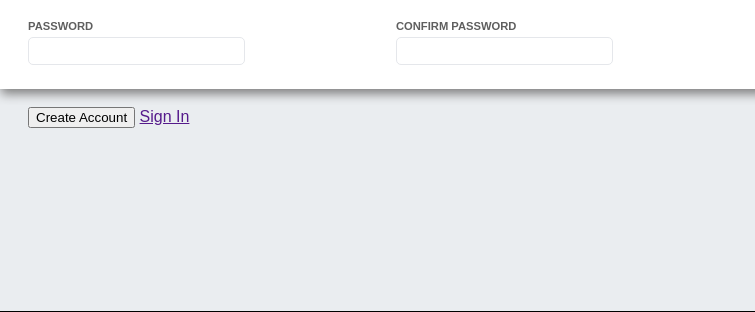
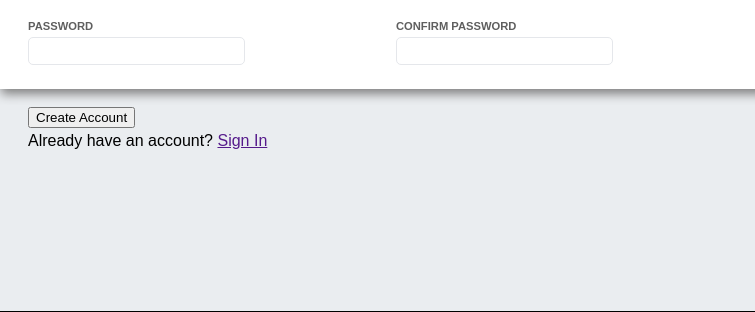
Before and after one commit to fredieposh/sign-up-form, a plain HTML site: page index.html in a window 1280 px wide. Shown: the part 498-810 px from the top of the page, 525-1280 px from the left. Drawn offline with Linux system fonts and the light colour scheme.

Commit message:
Fix sign-in div in the right sidebar
The children elemnts inside this div weren't organized in their own
divs.

```diff
--- a/index.html
+++ b/index.html
@@ -81,8 +81,10 @@
             </form>
         </div>
         <div class="sign-in">
-            <button class="submit-button" type="submit" form="f1">Create Account</button>
-            <a href="">Sign In</a>
+            <div class="submit-buttom">
+                <button class="submit-button" type="submit" form="f1">Create Account</button>
+            </div>
+            <div class="sign-in-opt">Already have an account? <a href="">Sign In</a></div>
         </div>
     </div>
 </body>
```
